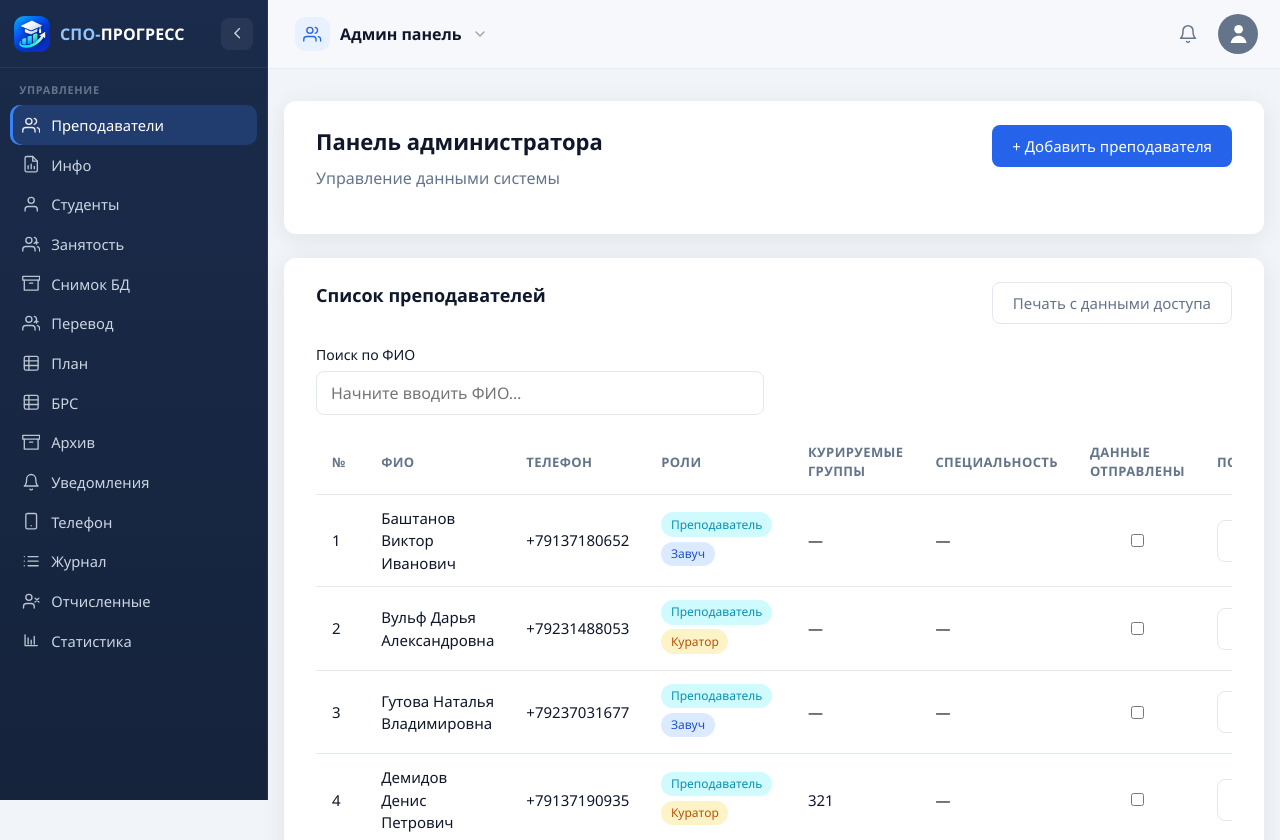
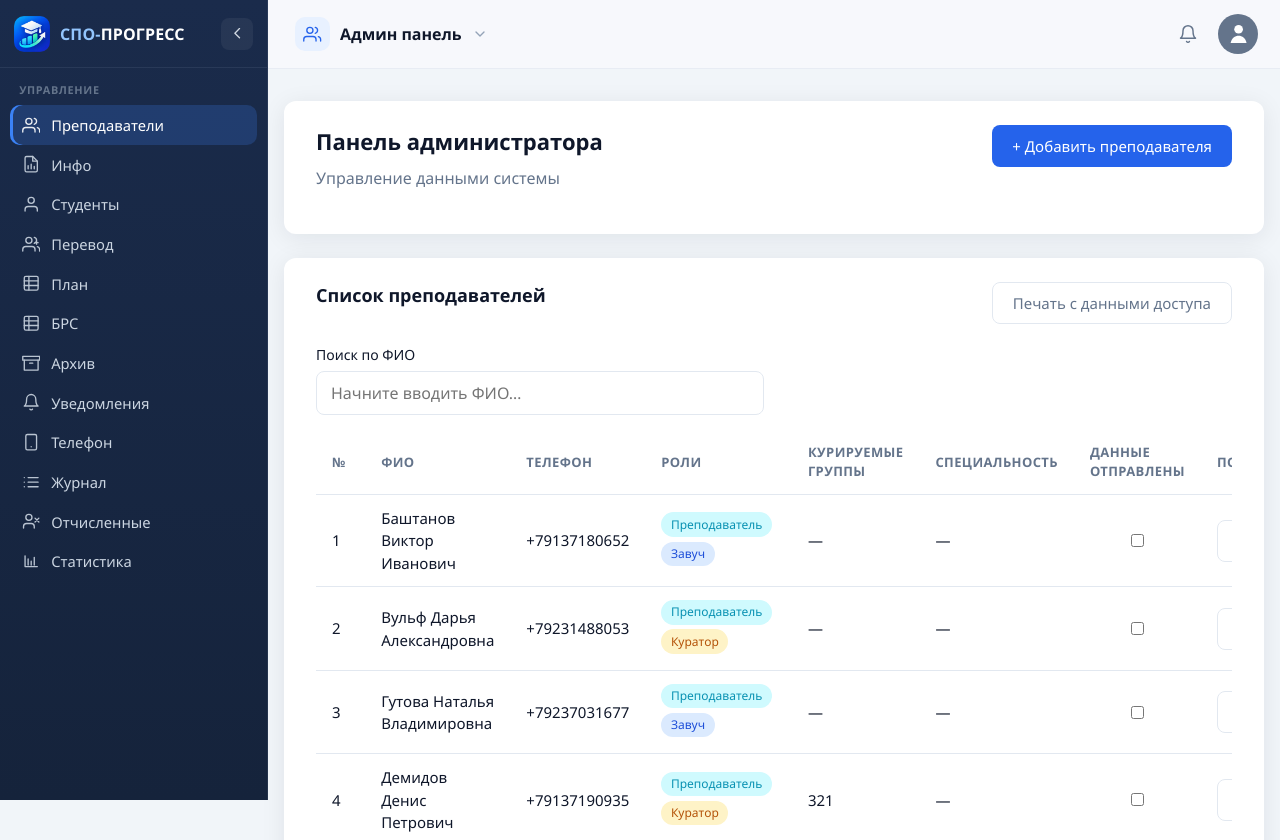
Before and after one commit to karasukcloud-bit/kpk2.0, a PHP site: page /admin/teachers.php in a window 1280 px wide. Shown: the top 840 px of the page. Run offline with PHP 8.4, Linux system fonts and the light colour scheme; a user stored in the database is signed in; data comes from the database, SQL or seed files in the repository; data that the repository does not hold is empty; some libraries are stand-ins or nearby versions.

Commit message:
Удалены ненужные элементы навигации из функции build_app_shell для упрощения интерфейса.

```diff
--- a/includes/app_shell.php
+++ b/includes/app_shell.php
@@ -66,8 +66,6 @@ function build_app_shell(string $role, string $tab, string $appBase, int $curato
             ['tab' => 'teachers', 'href' => $base . 'teachers.php', 'icon' => 'group', 'label' => 'Преподаватели'],
             ['tab' => 'info', 'href' => $base . 'info.php', 'icon' => 'report', 'label' => 'Инфо'],
             ['tab' => 'students', 'href' => $base . 'students.php', 'icon' => 'student', 'label' => 'Студенты'],
-            ['tab' => 'activities', 'href' => $base . 'activities.php', 'icon' => 'activities', 'label' => 'Занятость'],
-            ['tab' => 'backup_merge', 'href' => $base . 'backup_merge.php', 'icon' => 'archive', 'label' => 'Снимок БД'],
             ['tab' => 'promote_groups', 'href' => $base . 'promote_groups.php', 'icon' => 'activities', 'label' => 'Перевод'],
             ['tab' => 'curriculum', 'href' => $base . 'curriculum.php', 'icon' => 'grades', 'label' => 'План'],
         ];
```
